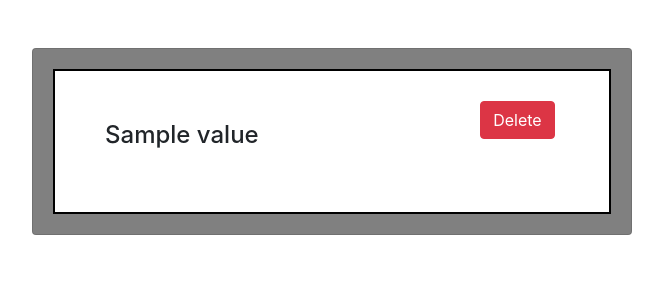
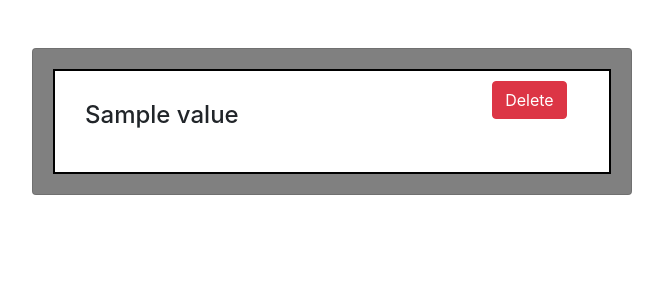
Before and after one commit to DHIVYAARAVI/Todo_App, a Flask app: template Todo App/templates/complete.html in a window 1280 px wide. Shown: the part 72-372 px from the top of the page, without its empty margins (352-1015 px from the left). Run offline with Flask 2, Linux system fonts and the light colour scheme; the template is opened without the code that fills it: most values are stand-ins (such as "Sample title", 1, 10 or a date in 2020); some libraries are stand-ins or nearby versions.

Commit message:
Todo-App created

```diff
--- a/Todo App/static/css/complete.css
+++ b/Todo App/static/css/complete.css
@@ -15,7 +15,7 @@
     grid-template-columns: 60% 20% 20%;
     border: 2px solid black;
     background-color: white;
-    padding: 30px;
+    padding: 10px;
 }
 
 .card-button{
```
